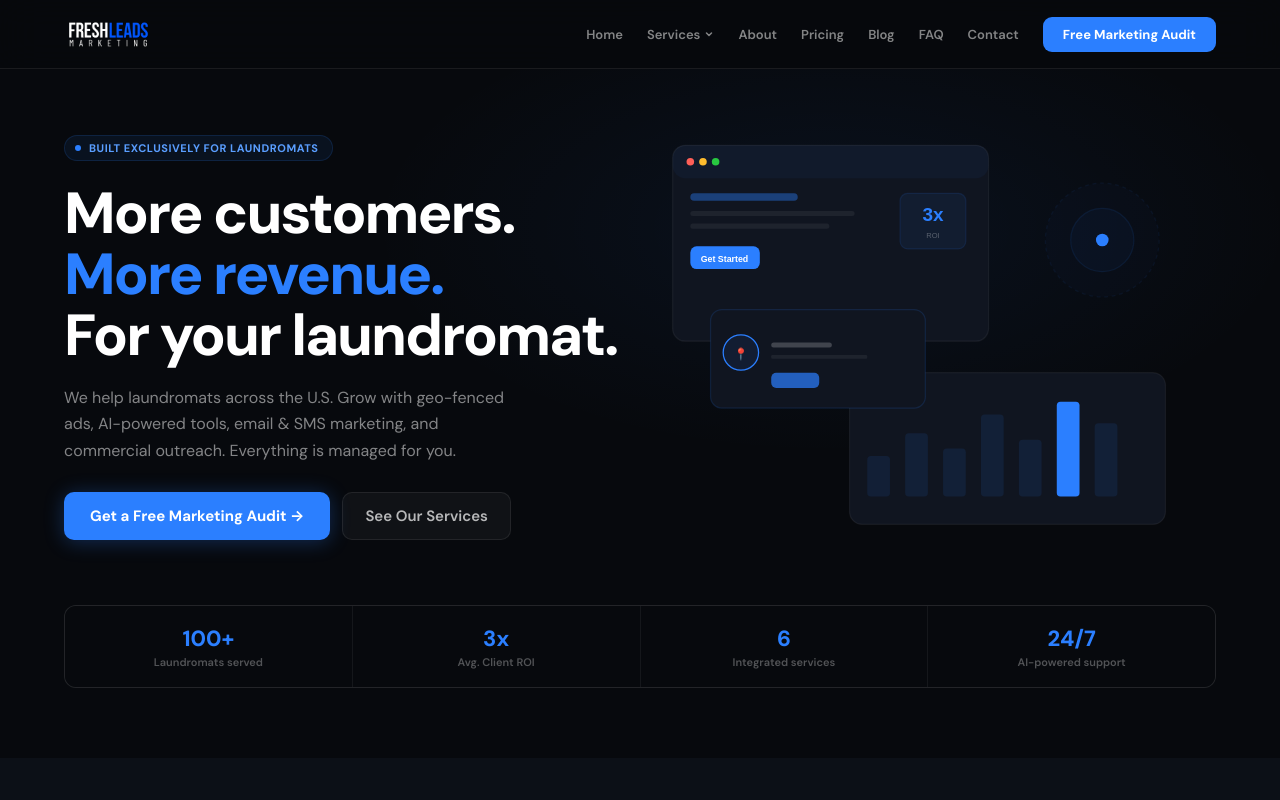
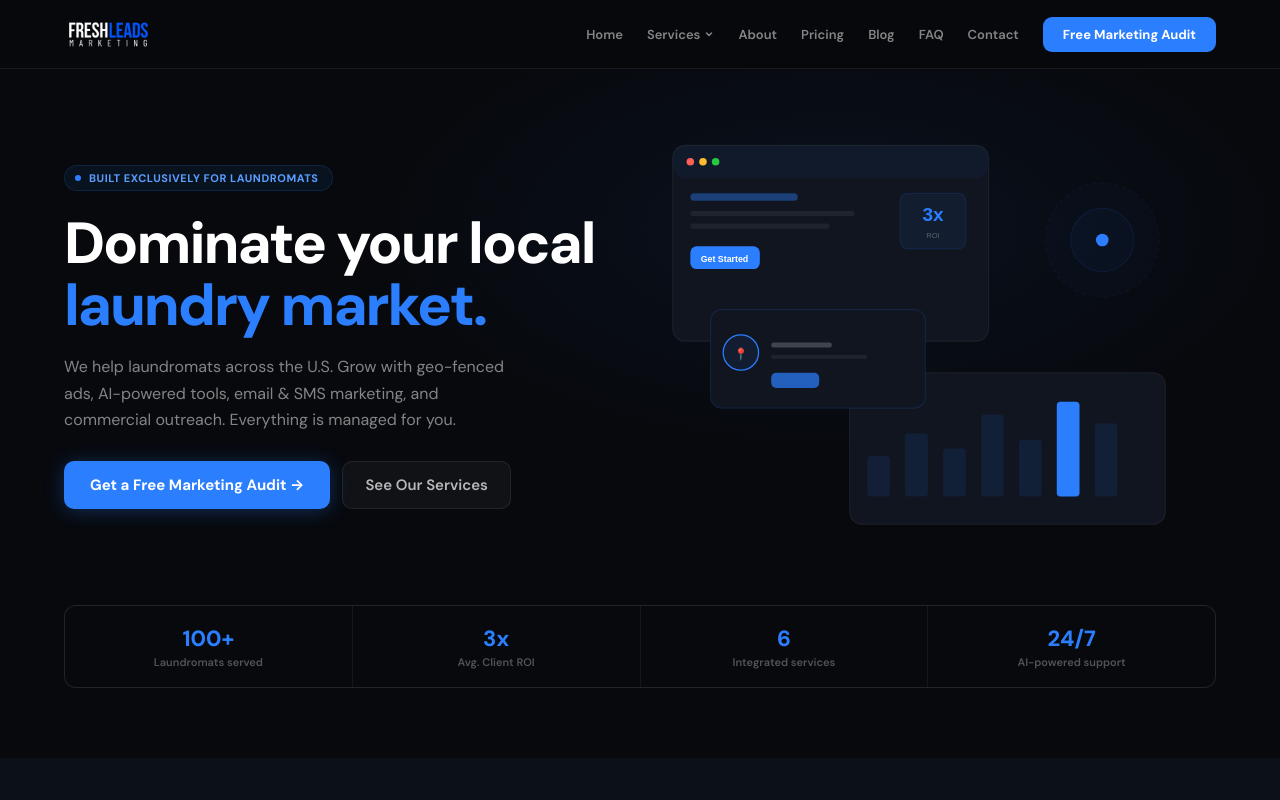
Before and after one commit to Fresh-Leads-Marketing/fresh-leads-website, a Next.js app: page / in a window 1280 px wide. Shown: the top 800 px of the page. Built offline with nearby package versions, Linux system fonts and the light colour scheme.

Commit message:
Update hero headline and add AI chatbot widget site-wide

```diff
--- a/app/layout.js
+++ b/app/layout.js
@@ -83,6 +83,11 @@ export default function RootLayout({ children }) {
           dangerouslySetInnerHTML={{ __html: JSON.stringify(jsonLd) }}
         />
         {children}
+        <script
+          src="https://beta.leadconnectorhq.com/loader.js"
+          data-resources-url="https://beta.leadconnectorhq.com/chat-widget/loader.js"
+          data-widget-id="66c27655d1bc9ebdb9f3acd9"
+        />
       </body>
     </html>
   );
--- a/app/page.js
+++ b/app/page.js
@@ -160,7 +160,7 @@ function Hero() {
             </Fade>
             <Fade delay={.05}>
               <h1 style={{ fontSize: "clamp(34px,5vw,58px)", fontWeight: 800, color: "#fff", lineHeight: 1.06, letterSpacing: "-0.035em", marginBottom: 18 }}>
-                More customers. <span style={{ color: B }}>More revenue.</span><br />For your laundromat.
+                Dominate your local <span style={{ color: B }}>laundry market.</span>
               </h1>
             </Fade>
             <Fade delay={.1}>
```
